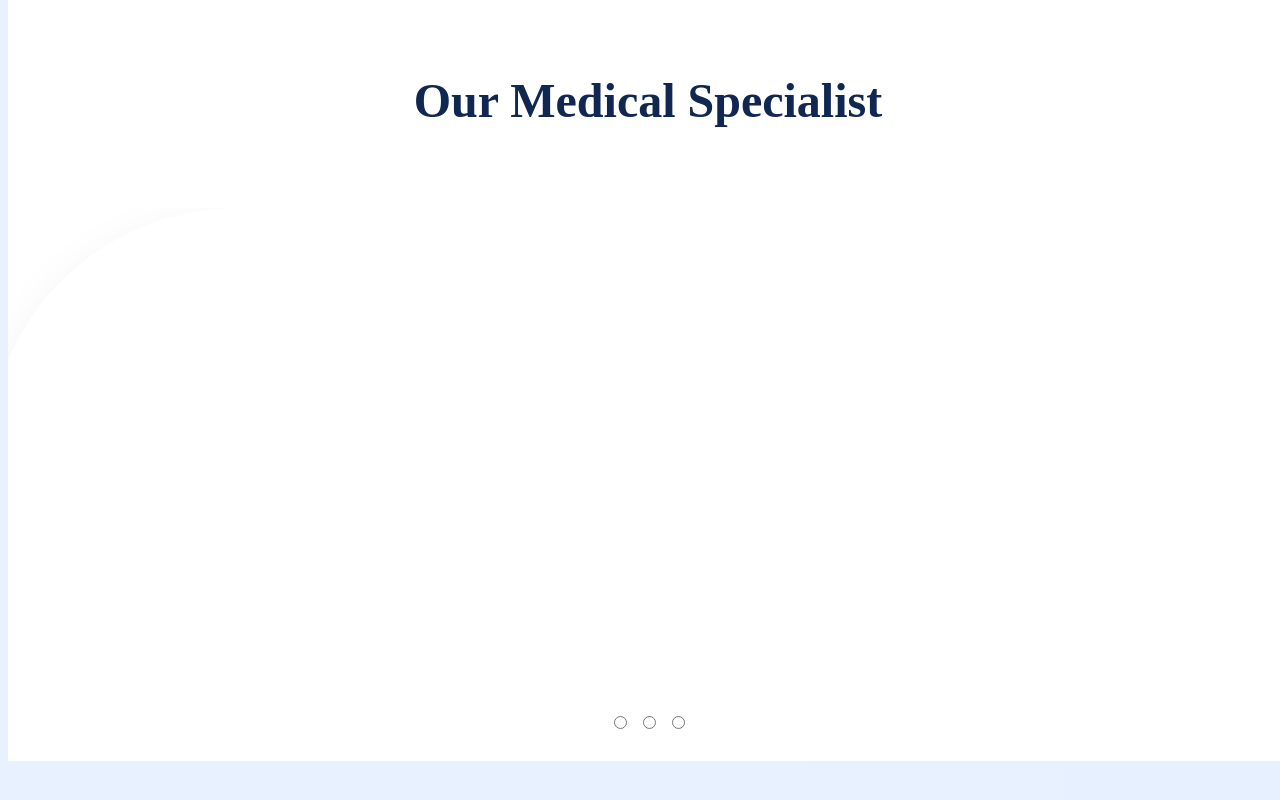
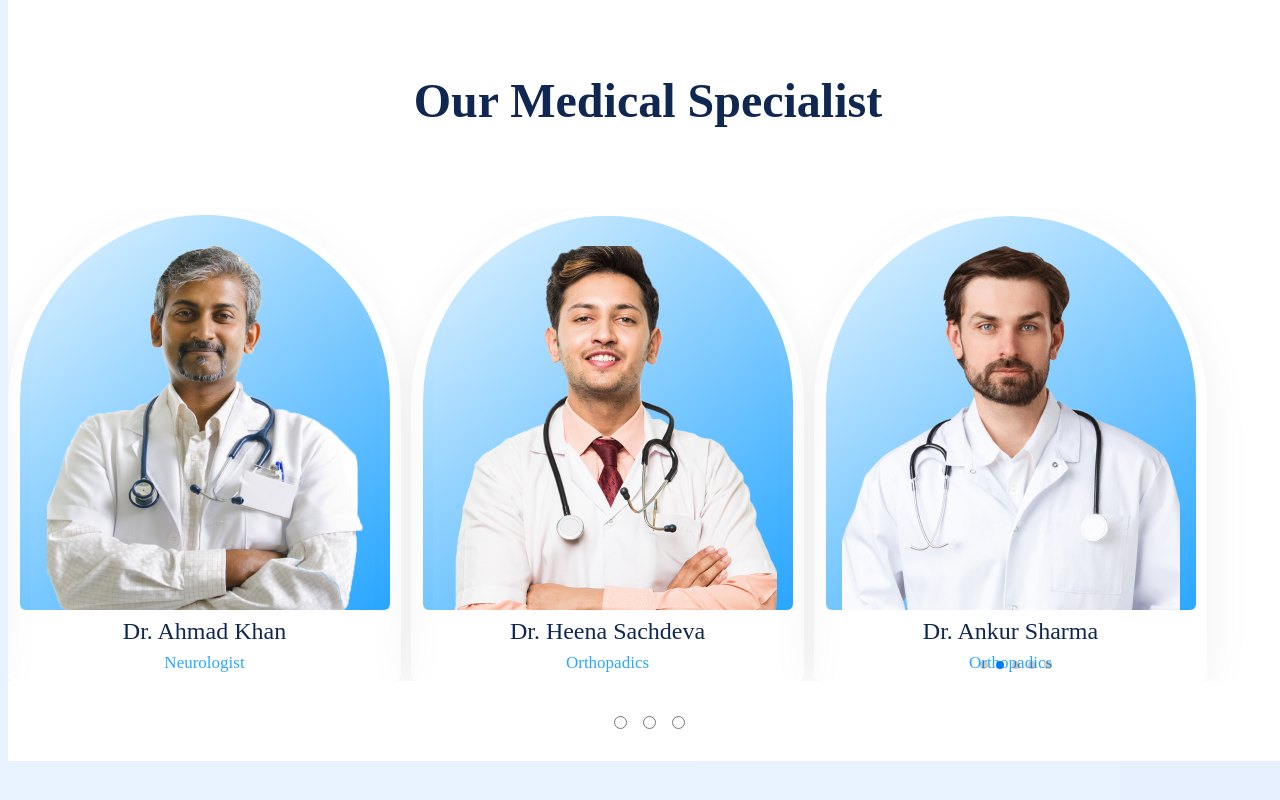
Before and after one commit to RoopaRI/Medify, a React (Create React App) app: page / in a window 1280 px wide. Shown: the part 3047-3847 px from the top of the page. Built offline with nearby package versions, Linux system fonts and the light colour scheme.

Commit message:
Footer section implemented

```diff
--- a/src/SwiperComponent/SwiperComponent.jsx
+++ b/src/SwiperComponent/SwiperComponent.jsx
@@ -84,7 +84,7 @@ export default function SwiperComponent({type, classForMargin}){
                     }}
                     loop={true}
                     modules={[Autoplay, Pagination, Navigation]}
-                    className="mySwiper"
+
                 >
                     {/* {displayCards()} */}
                     <SwiperSlide><Discount cardNo={1}/></SwiperSlide>
@@ -112,13 +112,13 @@ export default function SwiperComponent({type, classForMargin}){
                     delay: 2500,
                     disableOnInteraction: false,
                     }}
-
+                    width={393}
                     pagination={{
                     clickable: true,
                     }}
                     loop={true}
                     modules={[Autoplay, Pagination, Navigation]}
-                    className="mySwiper"
+
                 >
                     {/* {displayCards()} */}
 
@@ -127,6 +127,7 @@ export default function SwiperComponent({type, classForMargin}){
                     <SwiperSlide><SpecialistCard cardNo={3000} name={doctorsData[2].name} specialization={doctorsData[2].specialization} image={doctorsData[2].image} /></SwiperSlide>
                     <SwiperSlide><SpecialistCard cardNo={4000} name={doctorsData[3].name} specialization={doctorsData[3].specialization} image={doctorsData[3].image} /></SwiperSlide>
                     <SwiperSlide><SpecialistCard cardNo={5000} name={doctorsData[4].name} specialization={doctorsData[4].specialization} image={doctorsData[4].image} /></SwiperSlide>
+
                 </Swiper>
                 <div className='RadioButtons'>
 
```
